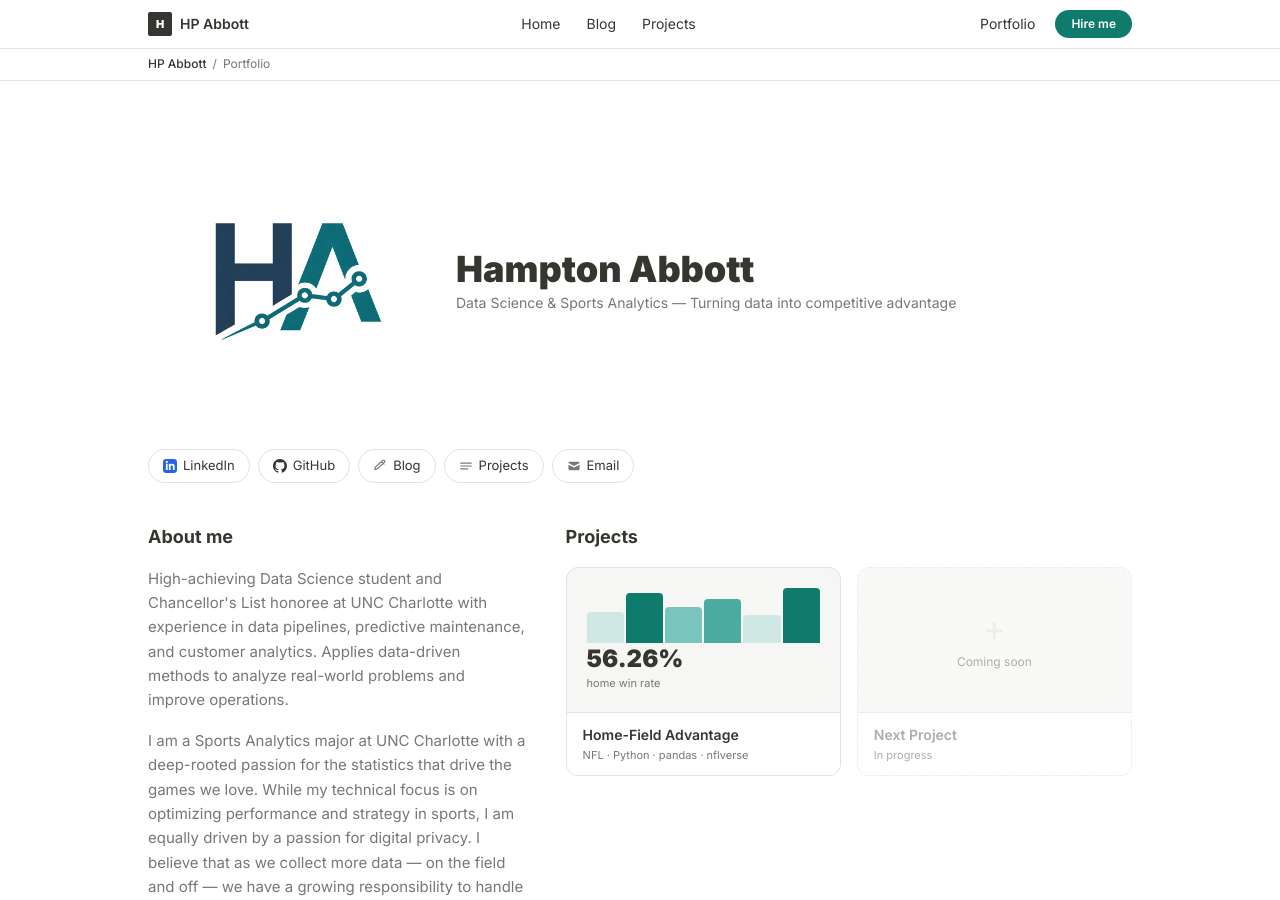
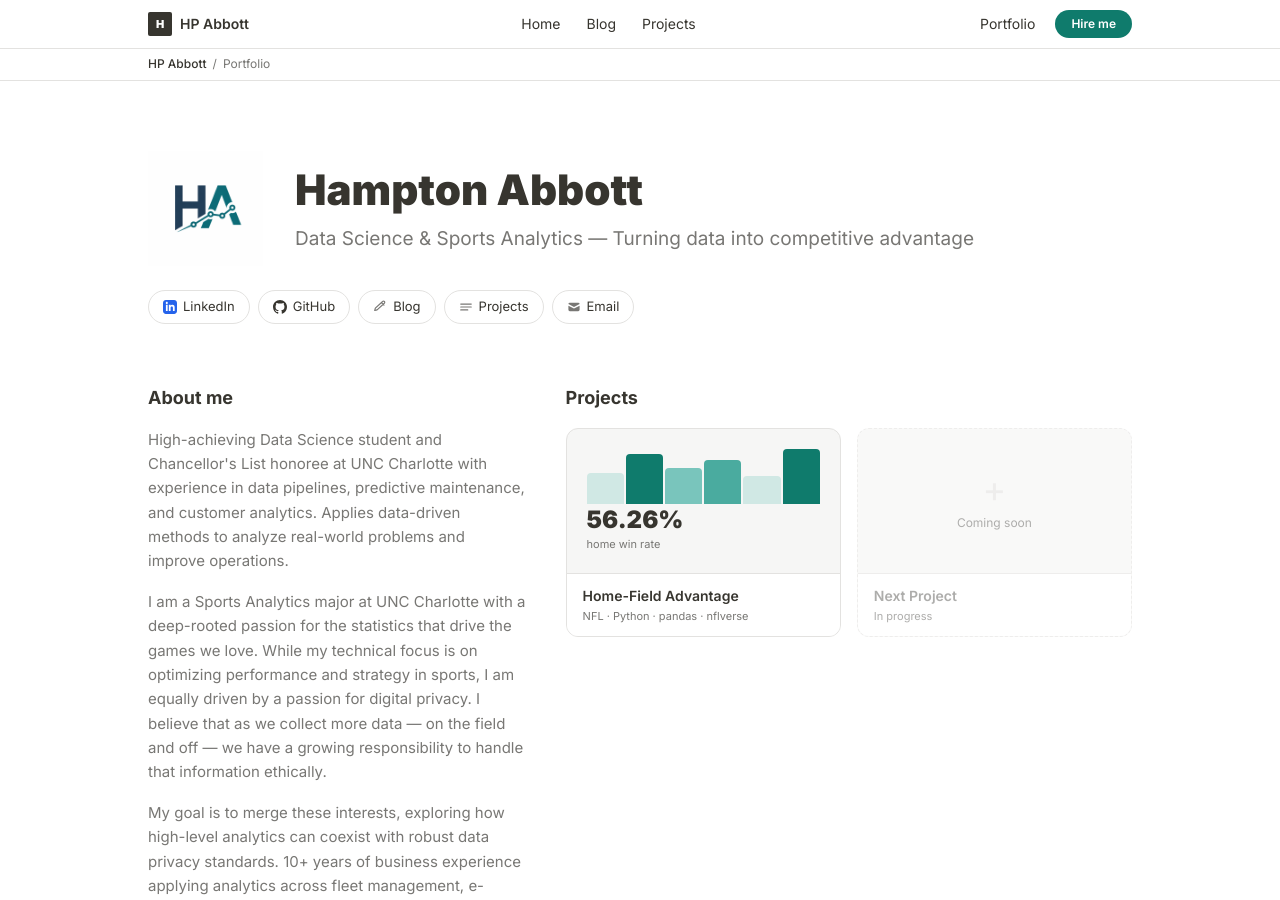
Before and after one commit to HPAuncc/HPAuncc.github.io, a Jekyll site: the page built from index.html, in a window 1280 px wide and 900 px high. Built offline with Jekyll 4.4.1, drawn with Linux system fonts in a browser that asks for light colours; nearby versions of some CDN libraries.

Commit message:
Update hero section styles and logo dimensions in index.html

```diff
--- a/index.html
+++ b/index.html
@@ -76,18 +76,18 @@ layout: null
   </div>
 
   <!-- ─── HERO ─── -->
-  <div class="max-w-5xl mx-auto px-5 pt-14 pb-10">
+  <div class="max-w-5xl mx-auto px-5 pt-[70px] pb-[60px]">
 
     <!-- Avatar + greeting -->
-    <div class="flex items-center gap-5 mb-5">
+    <div class="flex items-center gap-8 mb-5">
       <img src="/assets/images/logo.png"
            alt="Hampton Abbott"
-           class="w-[288px] h-[288px] object-contain flex-shrink-0" />
+           class="w-[115px] h-[115px] object-contain flex-shrink-0" />
       <div>
-        <h1 class="text-3xl md:text-4xl font-black text-[#37352f] leading-tight">
+        <h1 class="font-black text-[#37352f] leading-tight" style="font-size: 42px;">
           Hampton Abbott
         </h1>
-        <p class="text-[#787774] text-sm mt-1">
+        <p class="text-[#787774] mt-2" style="font-size: 19px;">
           Data Science &amp; Sports Analytics — Turning data into competitive advantage
         </p>
       </div>
```
